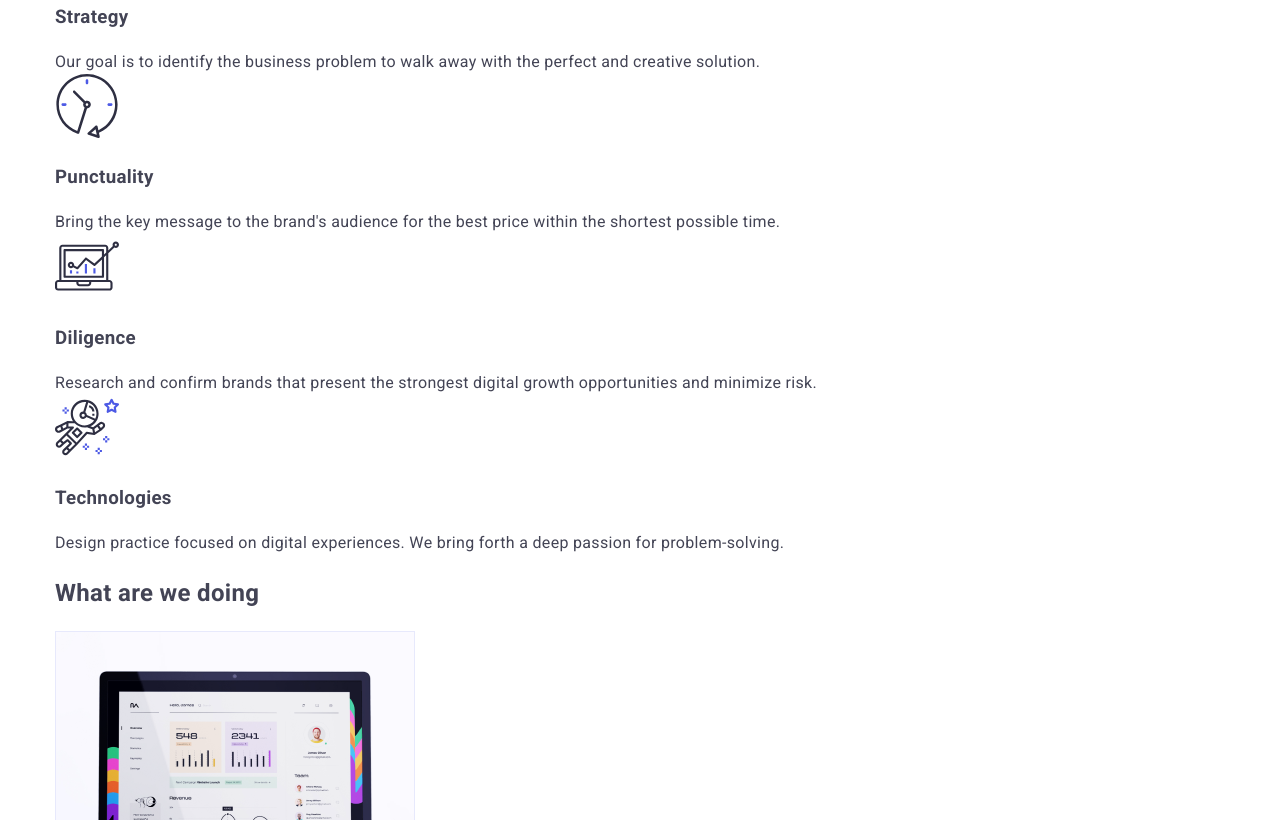
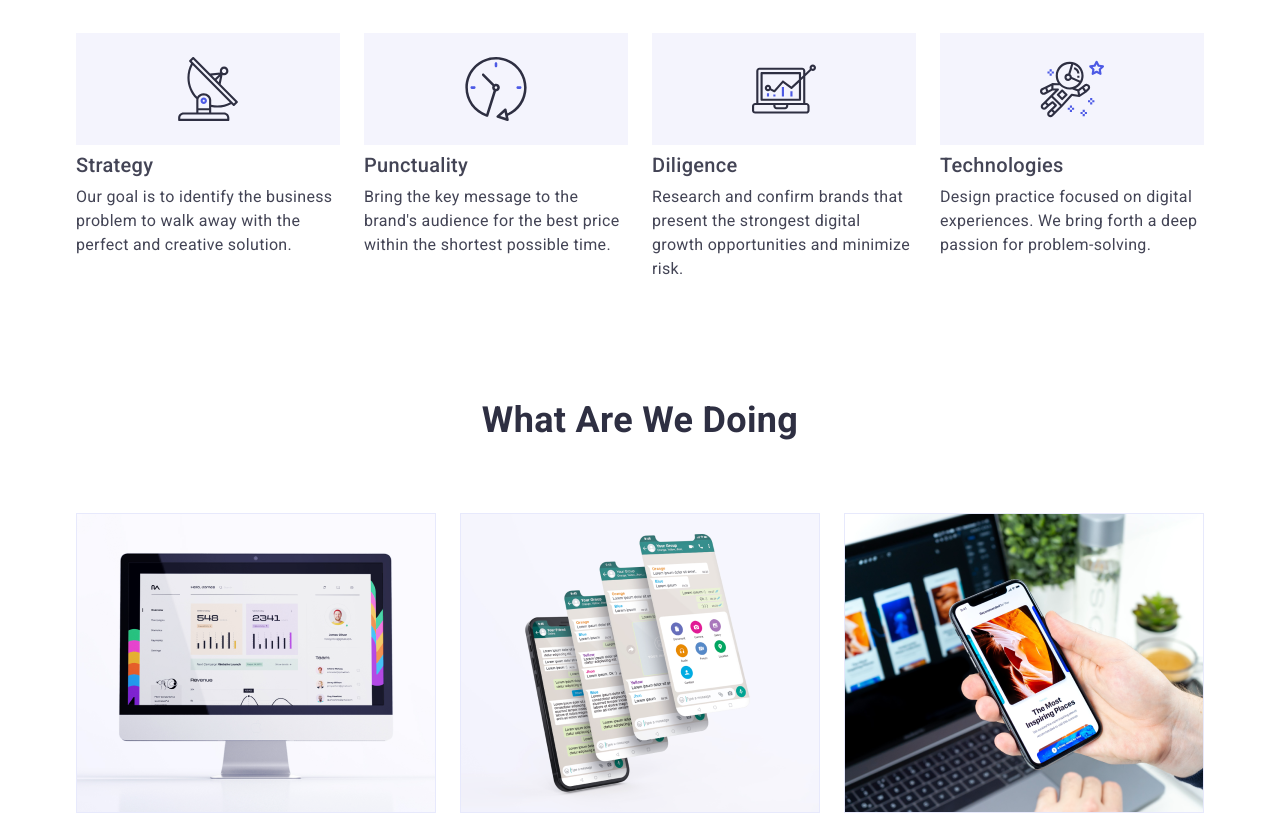
Before and after one commit to Ramon1108/goit-markup-hw-07, a plain HTML site: page index.html in a window 1280 px wide. Shown: the part 760-1580 px from the top of the page. Drawn offline with nearby package versions, Linux system fonts and the light colour scheme.

Commit message:
section doing+features

```diff
--- a/css/styles-first.css
+++ b/css/styles-first.css
@@ -384,8 +384,8 @@
 
 .feature-list .title,
 .team-list .title {
-    margin-top: 0;
-    margin-bottom: 8px;
+ margin-top: 0;
+ margin-bottom: 8px;
 color: var(--title-text-color) ;
 font-weight: 500;
 font-size: 20px;
--- a/css/styles.css
+++ b/css/styles.css
@@ -57,15 +57,25 @@
 
 .logosecond {
     color: var(--logo-color);}
-
-.container {
+.container{
     margin-left: auto;
     margin-right: auto;
-    padding-right: 15px;
-    padding-left: 15px;
-   }
-
-
+    padding-right: 16px;
+    padding-left: 16px;
+    margin-bottom: 96px;
+}
+.container.main-nav{
+    margin-bottom: 0px;
+}
+.section-title{
+    margin-top: 0;
+    margin-bottom: 72px;
+    color: var(--title-text-color);
+    font-size: 36px;
+    line-height: 1.11;
+    text-align: center;
+    text-transform: capitalize;
+}
     /* header */
 
 header {
@@ -86,7 +96,7 @@
     transition: color 250ms var(--cubic);
 }
 
-.site-nav .item:not(:last-child){
+.site-nav > .item:not(:last-child){
     margin-right: 40px;
 }
 .site-nav .link.current {
@@ -240,6 +250,7 @@
     margin-right: auto;
     padding-top: 112px;
     padding-bottom: 112px;
+    margin-bottom: 96px;
     height: 438px;
     background-image: linear-gradient(to right, rgba(46, 47, 66, 0.7), rgba(46, 47, 66, 0.7)),
         url(../images/adaptive-img/Dark-bg\ mobile\ 1x.jpg);
@@ -316,7 +327,7 @@
      top: 50%;
      left: 50%;
      transform: translate(-50%, -50%) scale(1);
-     width: 408px;
+     width: 392px;
      background-color: var(--modal-window-color);
      box-shadow: 0px 1px 1px rgba(0, 0, 0, 0.14), 0px 1px 3px rgba(0, 0, 0, 0.12), 0px 2px 1px rgba(0, 0, 0, 0.2);
      border-radius: 4px;
@@ -440,7 +451,6 @@
  }
 
  .checkbox-input {
-     /* appearance: none; */
      position: absolute;
      width: 1px;
      height: 1px;
@@ -472,7 +482,28 @@
      background-origin: border-box;
  }
     /* Features */
+ .features-icons {
+    display: none;
+ }
+
+ .features .title{
+    text-align: center;
+    margin-top: 0px;
+    margin-bottom: 8px;
+    font-weight: 700;
+    font-size: 36px;
+    line-height: 1.11;
+ }
+ .features .title:not(:first-child) {
+     margin-top: 72px;
+ }
+ .features .item > p{
+    font-weight: 500;
+ }
     /* doing */
+    .section.doing{
+        display: none;
+    }
     /* team */
     /* clients */
     /* footer */
@@ -481,7 +512,7 @@
     /* media */
         @media screen and (min-width: 480px) {
             .container {
-                width: 480px;
+                max-width: 428px;
             }
         }
 
@@ -498,7 +529,7 @@
 
         @media screen and (min-width: 768px) {
             .container {
-                width: 768px;
+                max-width: 768px;
             }
 
             .menu-btn {
@@ -516,12 +547,12 @@
             .menu {
                 display: flex;
                 margin-left: 123px;
-                width: 100%
+                width: 100%;
+                justify-content: space-between;
             }
 
             .contacts .list {
                 margin-top: 24px;
-                margin-left: 118px;
             }
 
             .link.current::after {
@@ -543,6 +574,9 @@
                     url(../images/adaptive-img/Dark-bg\ tablet\ 1x.jpg);
                 max-width: 768px;
             }
+            .modal-window{
+                width: 408px;
+            }
 
             @media screen and (min-device-pixel-ratio: 2px),
             screen and (min-resolution: 192dpi ),
@@ -558,11 +592,36 @@
                 font-size: 56px;
                 line-height: 1.07;
             }
+            .feature-list {
+                display: flex;
+                flex-wrap: wrap;
+            }
+            .feature-list .item{
+                width: 356px;
+            }
+            .features .title{
+                text-align: start;
+            }
+
+        }
+        @media screen and (min-width:768px) and (max-width:1199px){
+            .feature-list .item:nth-child(2n+1) {
+                margin-right: 24px;
+            }
+            .feature-list .item:nth-child(-n+2) {
+                margin-bottom: 72px;
+            }
+            .features .title:not(:first-child) {
+                margin-top: 0;
+            }
         }
 
         @media screen and (min-width:1200px) {
             .container {
-                width: 1200px;
+                max-width: 1158px;
+                padding-left: 15px;
+                padding-right: 15px;
+                margin-bottom: 120px;
             }
 
             .contacts .list {
@@ -583,6 +642,7 @@
             .hero {
                 padding-top: 188px;
                 padding-bottom: 188px;
+                margin-bottom: 120px;
                 height: 600px;
                 background-image: linear-gradient(to right, rgba(46, 47, 66, 0.7), rgba(46, 47, 66, 0.7)),
                     url(../images/adaptive-img/bg\ desktop\ 1x.jpg);
@@ -603,5 +663,46 @@
                 font-size: 56px;
                 line-height: 1.07;
             }
+            .features-icons{
+                display: block;
+            }
+            .feature-list .item {
+                width: 264px;
+            }
+            .feature-list {
+                display: flex;
+                justify-content: space-between;
+            }
+             .feature-list .item:not(:first-child) {
+                margin-left: 24px;
+            }
+             .features-icons {
+                width: 264px;
+                height: 112px;
+                background-color: var(--btn-bacground-color);
+                display: flex;
+                justify-content: center;
+                align-items: center;
+                margin-bottom: 8px;
+            }
+            .features .title:not(:first-child) {
+                margin-top: 0;
+            }
+            .features .title {
+                margin-top: 8px;
+                font-weight: 500;
+                font-size: 20px;
+                line-height: 1.2;
+               }
+           .features .item>p {
+                font-weight: normal;
+               }
+            .section.doing {
+              display: block;
+            }
+            .doing .what-list{
+                display: flex;
+                justify-content: space-between;
+            }
 
         }
--- a/index.html
+++ b/index.html
@@ -559,6 +559,12 @@
         </form>
       </div>
     </footer>
+    <script
+      defer
+      src="https://cdnjs.cloudflare.com/ajax/libs/body-scroll-lock/3.1.5/bodyScrollLock.min.js"
+      integrity="sha512-HowizSDbQl7UPEAsPnvJHlQsnBmU2YMrv7KkTBulTLEGz9chfBoWYyZJL+MUO6p/yBuuMO/8jI7O29YRZ2uBlA=="
+      crossorigin="anonymous"
+    ></script>
     <script src="./js/modal.js"></script>
     <script defer src="js/mobile-menu.js"></script>
   </body>
```
